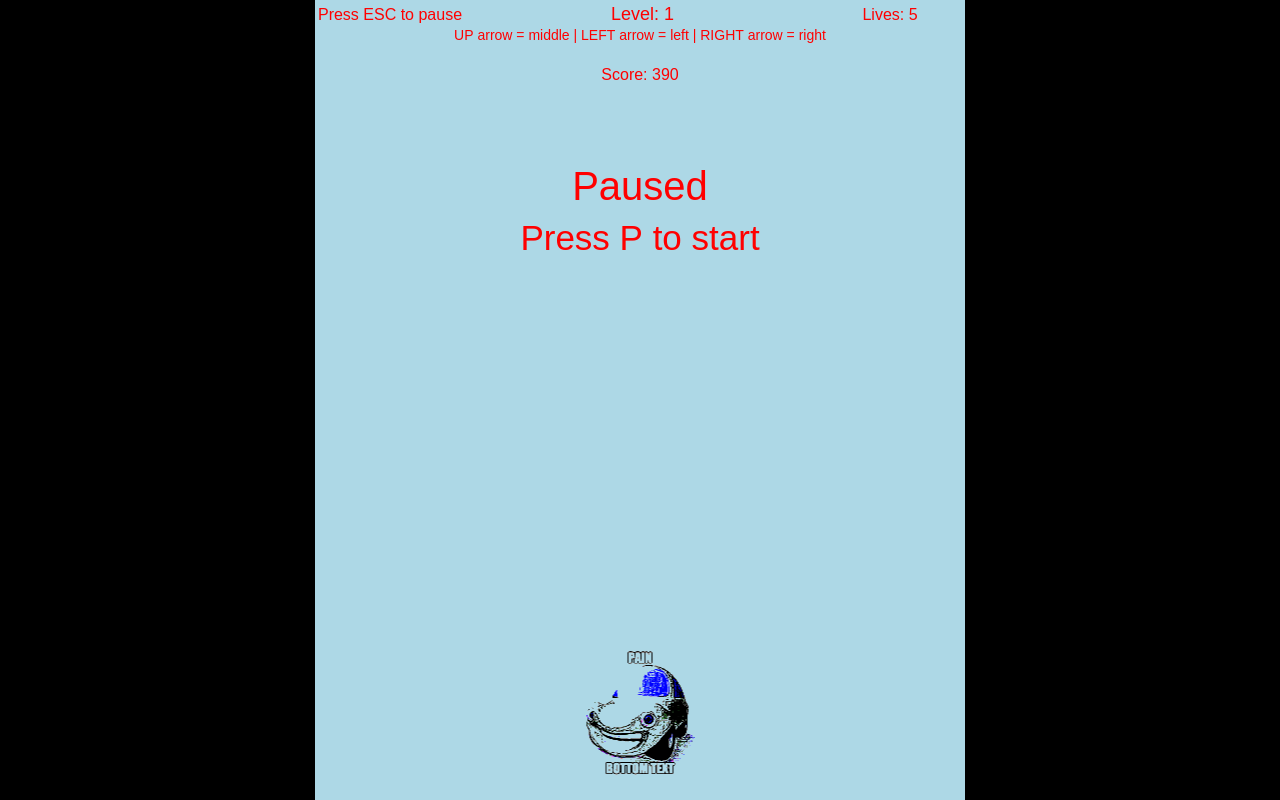
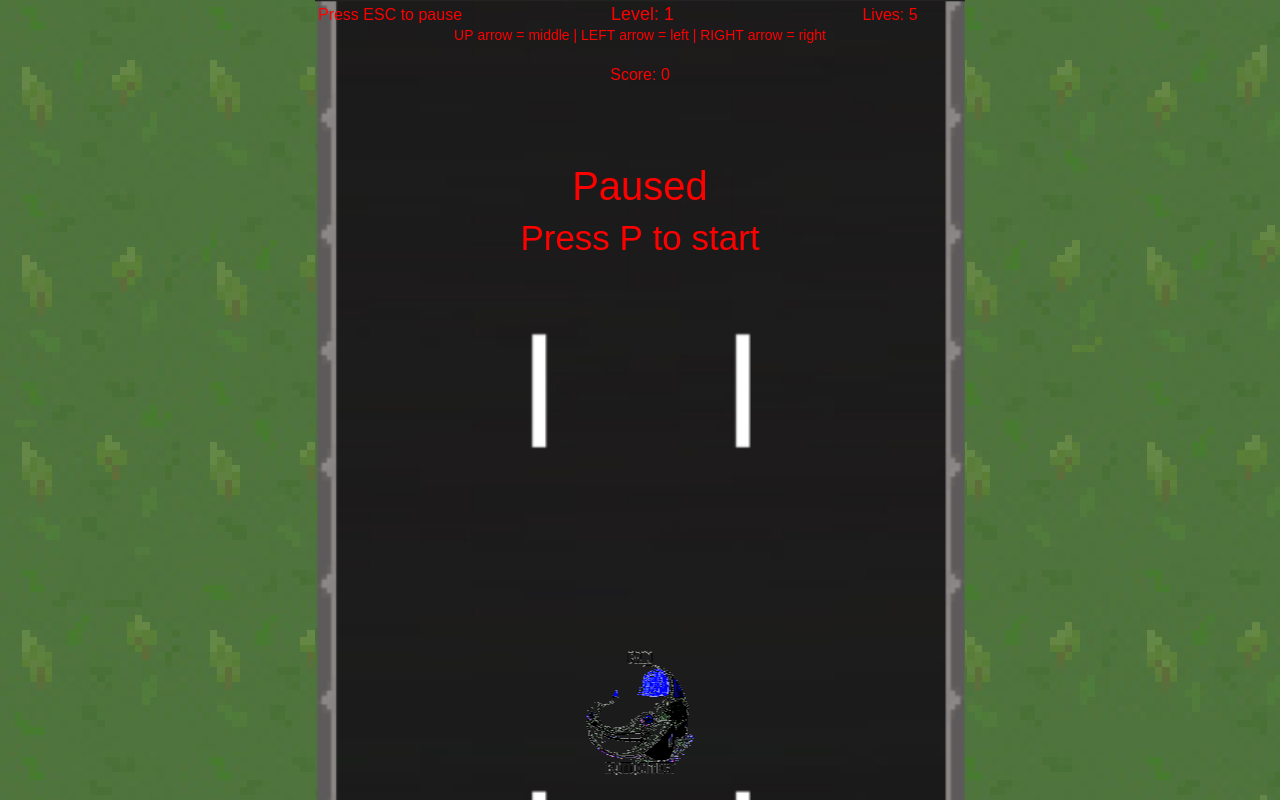
Before and after one commit to JustDave2002/basisschoolGame, a plain HTML site: page gameIndex.html in a window 1280 px wide. Drawn offline with Linux system fonts and the light colour scheme; files whose address does not match are found by name.

Commit message:
fixed levels, added background.

```diff
--- a/assets/css/style.css
+++ b/assets/css/style.css
@@ -1,10 +1,12 @@
 body {
     overflow: hidden;
-    background-color: black;
+    background-image: url(C:/hbo-ict/jaar1/kwartiel2/gameproject/basisschoolGame/assets/img/grass.jpg);;
 }
 
 canvas{
-    background-color: lightblue;
+    background-image: url(C:/hbo-ict/jaar1/kwartiel2/gameproject/basisschoolGame/assets/img/road.png);
+    background-repeat: no-repeat;
+    background-size: cover;
     margin: 0 auto;
     display: block;
 }
--- a/build/app.js
+++ b/build/app.js
@@ -7,6 +7,20 @@ var __awaiter = (this && this.__awaiter) || function (thisArg, _arguments, P, ge
         step((generator = generator.apply(thisArg, _arguments || [])).next());
     });
 };
+class Screens {
+    constructor() {
+    }
+    draw() {
+    }
+}
+class DeathScreen extends Screens {
+    constructor(canvas, level) {
+        super();
+    }
+    draw() {
+        super.draw();
+    }
+}
 class Game {
     constructor(canvas) {
         this.levelIndex = 0;
@@ -31,6 +45,13 @@ class Game {
         this.player = new Player(this.canvas);
         this.levelArray = [
             new Level1(this.canvas, this.player),
+            new Level2(this.canvas, this.player),
+            new Level3(this.canvas, this.player),
+            new Level4(this.canvas, this.player),
+            new Level5(this.canvas, this.player),
+            new Level6(this.canvas, this.player),
+            new Level7(this.canvas, this.player),
+            new Level8(this.canvas, this.player)
         ];
         this.advanceToNextLevel();
         this.frameIndex = 0;
@@ -243,7 +264,6 @@ KeyListener.KEY_Y = 89;
 KeyListener.KEY_Z = 90;
 class Level {
     constructor(canvas, player) {
-        this.totalScore = 390;
         this.scoringObject = new Array();
         this.speedSwitch = true;
         this.won = false;
@@ -251,6 +271,7 @@ class Level {
         this.player = player;
         this.totalLives = 5;
         this.speedBoost = 0;
+        this.totalScore = 0;
     }
     getTotalLives() {
         return this.totalLives;
@@ -346,7 +367,7 @@ class Level1 extends Level {
         super(canvas, player);
         this.baseSpawnRate = 90;
         this.maxPoints = 400;
-        this.speedMultiplier = 0;
+        this.speedMultiplier = 0, 5;
     }
 }
 class Level2 extends Level {
@@ -355,6 +376,54 @@ class Level2 extends Level {
         this.baseSpawnRate = 80;
         this.maxPoints = 600;
         this.speedMultiplier = 1;
+    }
+}
+class Level3 extends Level {
+    constructor(canvas, player) {
+        super(canvas, player);
+        this.baseSpawnRate = 75;
+        this.maxPoints = 600;
+        this.speedMultiplier = 1;
+    }
+}
+class Level4 extends Level {
+    constructor(canvas, player) {
+        super(canvas, player);
+        this.baseSpawnRate = 70;
+        this.maxPoints = 800;
+        this.speedMultiplier = 1.5;
+    }
+}
+class Level5 extends Level {
+    constructor(canvas, player) {
+        super(canvas, player);
+        this.baseSpawnRate = 65;
+        this.maxPoints = 1000;
+        this.speedMultiplier = 2;
+    }
+}
+class Level6 extends Level {
+    constructor(canvas, player) {
+        super(canvas, player);
+        this.baseSpawnRate = 60;
+        this.maxPoints = 1200;
+        this.speedMultiplier = 2.5;
+    }
+}
+class Level7 extends Level {
+    constructor(canvas, player) {
+        super(canvas, player);
+        this.baseSpawnRate = 55;
+        this.maxPoints = 1400;
+        this.speedMultiplier = 3;
+    }
+}
+class Level8 extends Level {
+    constructor(canvas, player) {
+        super(canvas, player);
+        this.baseSpawnRate = 50;
+        this.maxPoints = 1600;
+        this.speedMultiplier = 3.5;
     }
 }
 class LightningBolt extends ScoringObject {
@@ -414,12 +483,6 @@ class RedCross extends ScoringObject {
         this._lives = -1;
     }
 }
-class Scene {
-    constructor() {
-    }
-    draw() {
-    }
-}
 class SilverTrophy extends ScoringObject {
     constructor(canvas) {
         super(canvas);
--- a/src/DeathScreen.ts
+++ b/src/DeathScreen.ts
@@ -3,7 +3,7 @@
 class DeathScreen extends Screens {
 
 
-    public constructor(canvas: HTMLCanvasElement, level: ) {
+    public constructor(canvas: HTMLCanvasElement, level:Level) {
         //90 400 0
 
         super()
--- a/src/Level.ts
+++ b/src/Level.ts
@@ -3,7 +3,7 @@
  */
 abstract class Level {
 
-    protected totalScore: number = 390;
+    protected totalScore: number;
 
 
     // The objects on the canvas
@@ -39,6 +39,8 @@ abstract class Level {
 
         //upps the speed
         this.speedBoost = 0;
+
+        this.totalScore = 0;
 
 
     }
```
Also changed, not shown: assets/img/grass.jpg (added), assets/img/road.png (added), assets/img/road1.png (deleted), assets/img/street.png (added), 1 other file.
